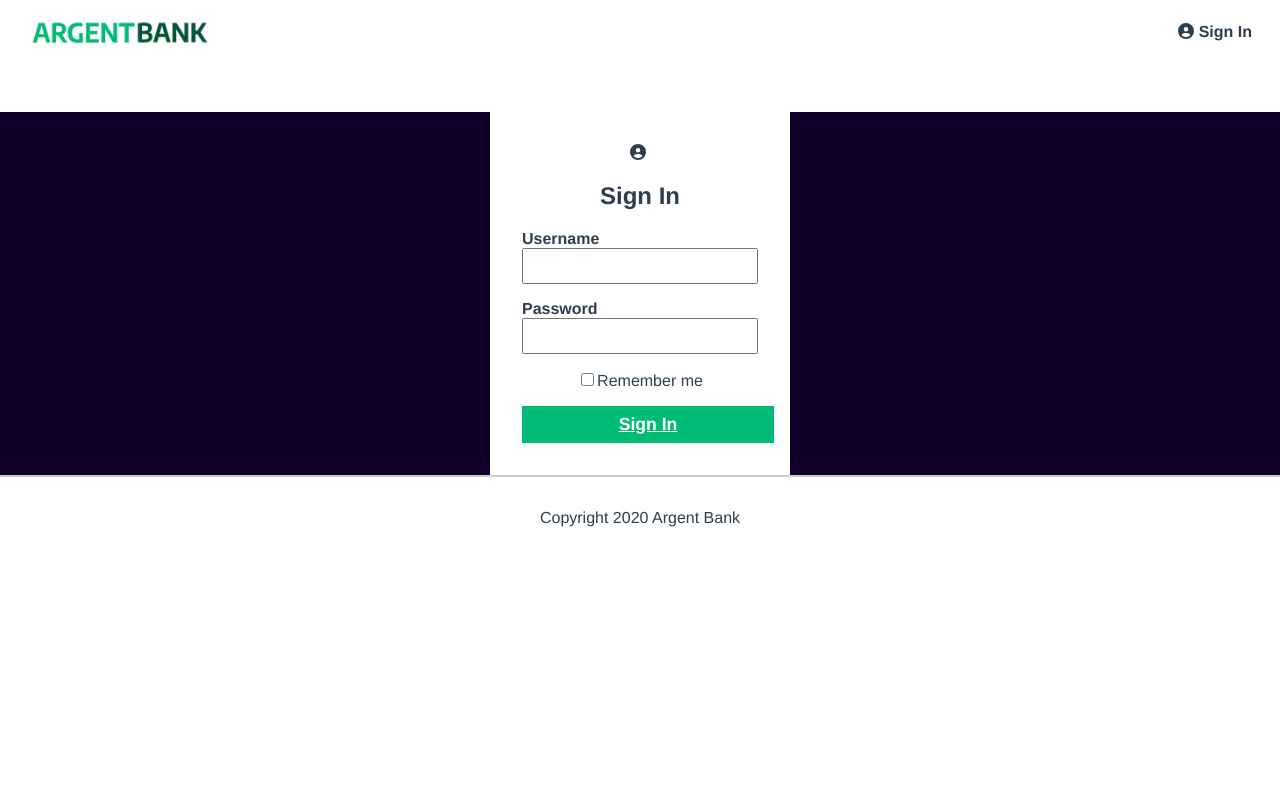
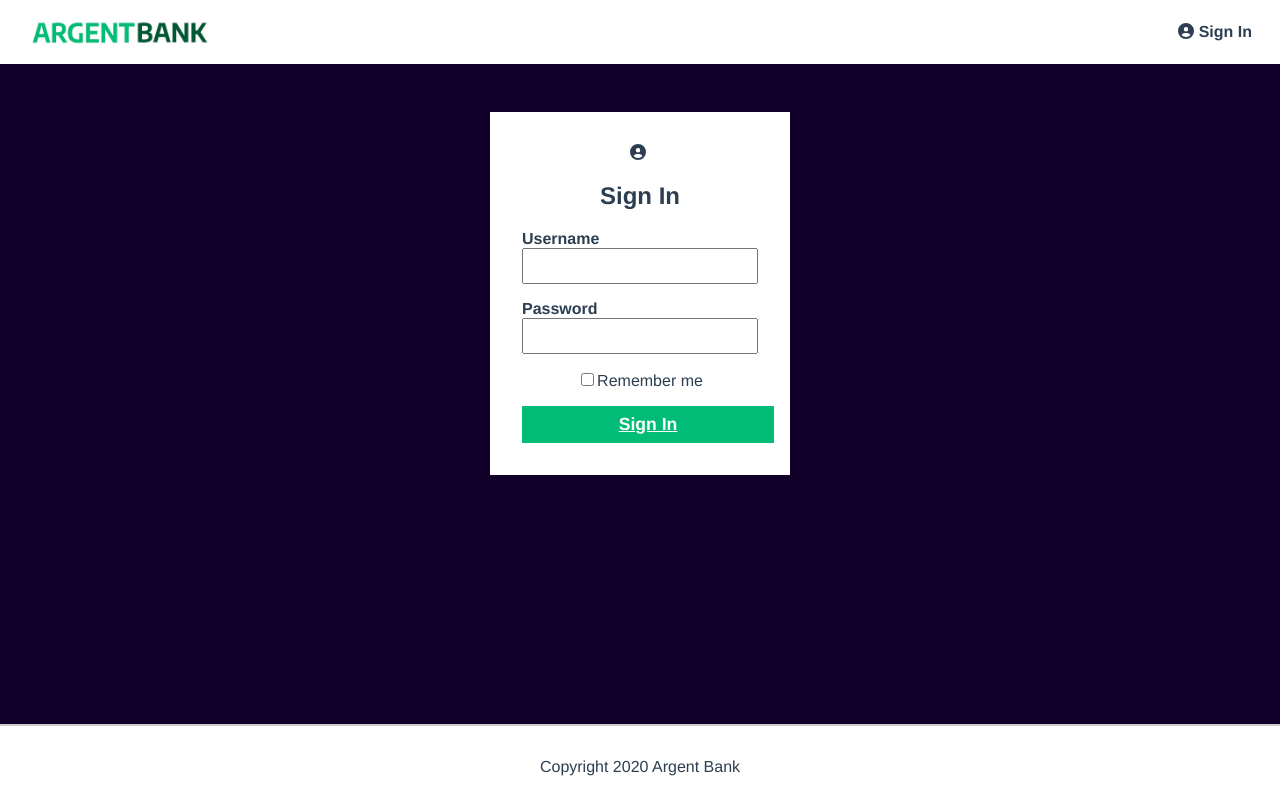
Before and after one commit to Ulysse37/ArgentBank, a React (Create React App) app in the folder ui/: page /login in a window 1280 px wide. Built offline with nearby package versions, Linux system fonts and the light colour scheme.

Commit message:
changement css   conformité maquette

```diff
--- a/ui/src/components/account/account.css
+++ b/ui/src/components/account/account.css
@@ -1,4 +1,6 @@
 .account {
+  position: relative;
+  z-index: 1;
   display: flex;
   justify-content: space-between;
   align-items: center;
--- a/ui/src/pages/login/Login.jsx
+++ b/ui/src/pages/login/Login.jsx
@@ -6,7 +6,7 @@ import { Link } from 'react-router-dom';
 function Login() {
 
   return (
-    <main className="main bg-dark">
+    <main className="main bg-dark main-login">
       <section className="sign-in-content">
         <FontAwesomeIcon className="signup-icon" icon={faCircleUser}/>
         <h1>Sign In</h1>
--- a/ui/src/pages/login/login.css
+++ b/ui/src/pages/login/login.css
@@ -2,6 +2,12 @@
   flex: 1;
   /* padding-bottom: 100px; */
   /* min-height: 100vh; */
+  height: calc(100vh - 188px);
+  padding-top: 3rem;
+}
+
+.main-login {
+  min-height: 366px;
 }
 
 .bg-dark {
@@ -25,7 +31,7 @@
   background-color: white;
   width: 300px;
   margin: 0 auto;
-  margin-top: 3rem;
+  /* margin-top: 3rem; */
   padding: 2rem;
 }
 
--- a/ui/src/pages/profile/Profile.jsx
+++ b/ui/src/pages/profile/Profile.jsx
@@ -3,9 +3,9 @@ import Account from '../../components/account/Account'
 function Profile() {
 
   return (
-    <main className="main bg-dark">
+    <main className="main bg-dark main-profile">
       <div className="header">
-        <h1>Welcome back<br />Tony Jarvis!</h1>
+        <h1 className='profile-title'>Welcome back<br />Tony Jarvis!</h1>
         <button className="edit-button">Edit Name</button>
       </div>
       <h2 className="sr-only">Accounts</h2>
--- a/ui/src/pages/profile/profile.css
+++ b/ui/src/pages/profile/profile.css
@@ -1,5 +1,9 @@
 .main {
   flex: 1;
+}
+
+.main-profile {
+  min-height: 640px;
 }
 
 .bg-dark {
@@ -25,10 +29,15 @@
   margin-bottom: 2rem;
 }
 
+.profile-title {
+  margin : 0;
+}
+
 .edit-button {
   border-color: #00bc77;
   background-color: #00bc77;
   color: #fff;
   font-weight: bold;
+  margin-top: 1rem;
   padding: 10px;
 }
```
Also changed, not shown: ui/src/components/footer/footer.css (line endings or trailing spaces).
